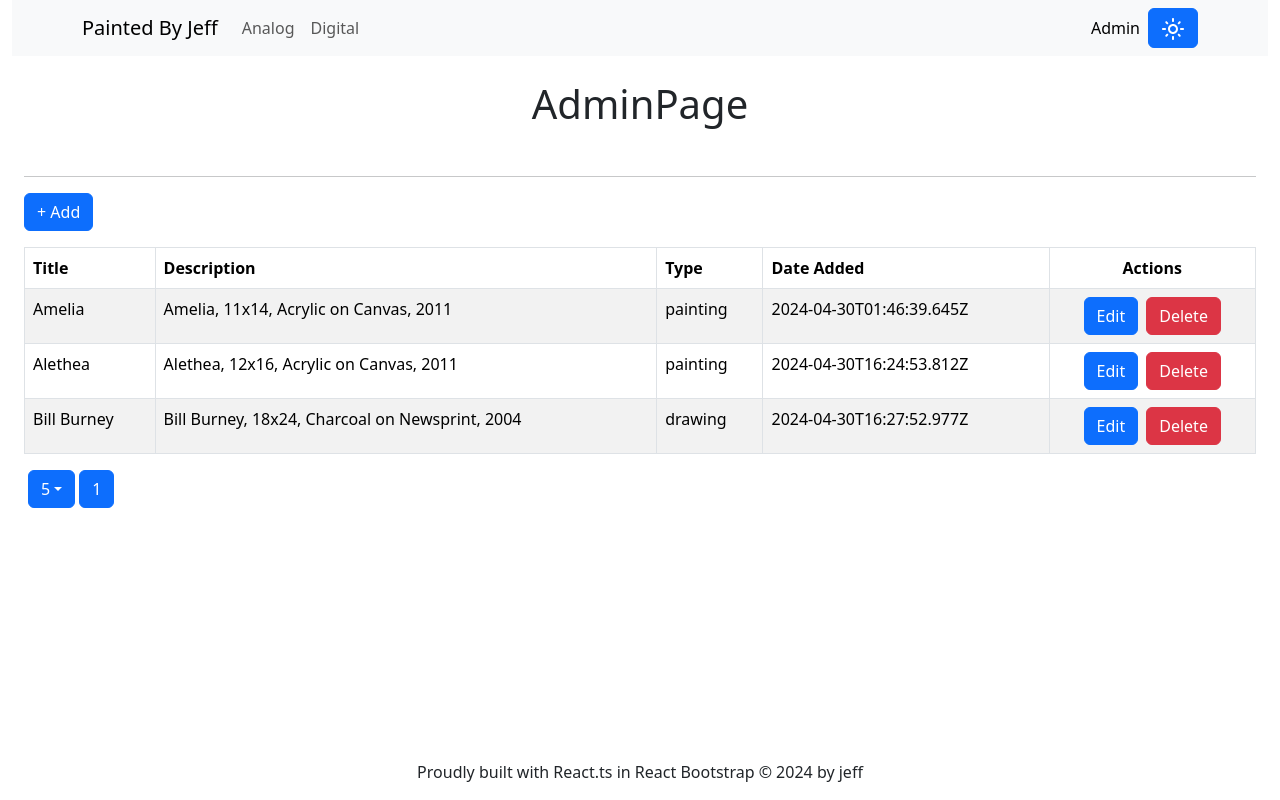
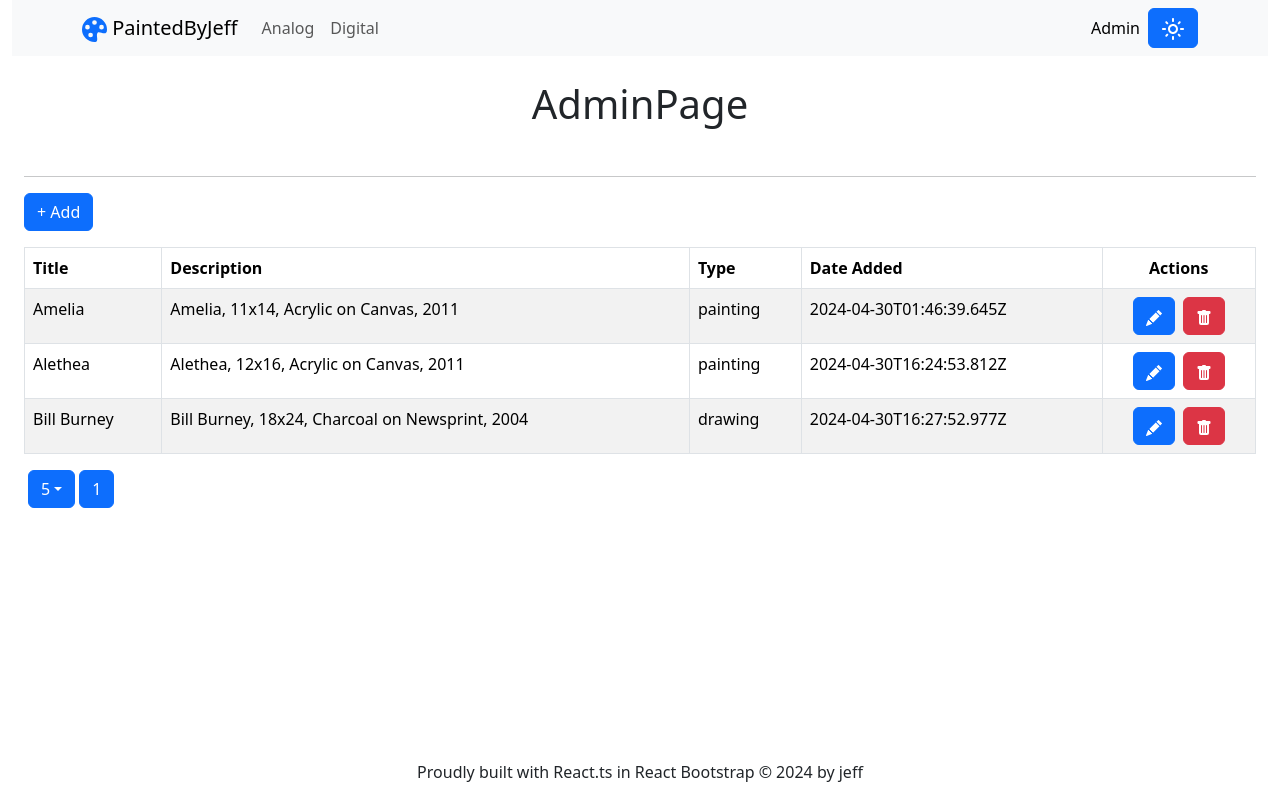
Before and after one commit to coderJeff8170/painted-by-jeff, a React (Vite) app: page /Admin in a window 1280 px wide. Built offline with nearby package versions, Linux system fonts and the light colour scheme.

Commit message:
adds icon support and delete modal

```diff
--- /dev/null
+++ b/src/assets/icons/DeleteIcon.tsx
@@ -0,0 +1,14 @@
+export const DeleteIcon: React.FC = () => {
+  return (
+    <svg
+      xmlns="http://www.w3.org/2000/svg"
+      width="16"
+      height="16"
+      fill="currentColor"
+      className="bi bi-trash-fill"
+      viewBox="0 0 16 16"
+    >
+      <path d="M2.5 1a1 1 0 0 0-1 1v1a1 1 0 0 0 1 1H3v9a2 2 0 0 0 2 2h6a2 2 0 0 0 2-2V4h.5a1 1 0 0 0 1-1V2a1 1 0 0 0-1-1H10a1 1 0 0 0-1-1H7a1 1 0 0 0-1 1zm3 4a.5.5 0 0 1 .5.5v7a.5.5 0 0 1-1 0v-7a.5.5 0 0 1 .5-.5M8 5a.5.5 0 0 1 .5.5v7a.5.5 0 0 1-1 0v-7A.5.5 0 0 1 8 5m3 .5v7a.5.5 0 0 1-1 0v-7a.5.5 0 0 1 1 0" />
+    </svg>
+  );
+};
--- /dev/null
+++ b/src/assets/icons/EditIcon.tsx
@@ -0,0 +1,14 @@
+export const EditIcon: React.FC = () => {
+  return (
+    <svg
+      xmlns="http://www.w3.org/2000/svg"
+      width="16"
+      height="16"
+      fill="currentColor"
+      className="bi bi-pencil-fill"
+      viewBox="0 0 16 16"
+    >
+      <path d="M12.854.146a.5.5 0 0 0-.707 0L10.5 1.793 14.207 5.5l1.647-1.646a.5.5 0 0 0 0-.708zm.646 6.061L9.793 2.5 3.293 9H3.5a.5.5 0 0 1 .5.5v.5h.5a.5.5 0 0 1 .5.5v.5h.5a.5.5 0 0 1 .5.5v.5h.5a.5.5 0 0 1 .5.5v.207zm-7.468 7.468A.5.5 0 0 1 6 13.5V13h-.5a.5.5 0 0 1-.5-.5V12h-.5a.5.5 0 0 1-.5-.5V11h-.5a.5.5 0 0 1-.5-.5V10h-.5a.5.5 0 0 1-.175-.032l-.179.178a.5.5 0 0 0-.11.168l-2 5a.5.5 0 0 0 .65.65l5-2a.5.5 0 0 0 .168-.11z" />
+    </svg>
+  );
+};
--- /dev/null
+++ b/src/components/common/DeleteModal.tsx
@@ -0,0 +1,62 @@
+import { FormEvent, useState } from "react";
+import Button from "react-bootstrap/Button";
+import Modal from "react-bootstrap/Modal";
+import Form from "react-bootstrap/Form";
+import axios from "axios";
+import { DeleteIcon } from "../../assets/icons/DeleteIcon";
+
+export const DeleteModal = (props: { id: string; }) => {
+  console.log(props.id);
+
+  const [show, setShow] = useState(false);
+
+  const handleClose = () => setShow(false);
+  const handleShow = () => setShow(true);
+
+  const handleSubmit = (event: FormEvent<HTMLFormElement>) => {
+    event.preventDefault();
+
+    axios
+      .delete(`http://localhost:3000/art/${props.id}`)
+      .then((response) => {
+        console.log(response);
+        //TODO: snackbar notification
+      })
+      .catch((error) => {
+        console.error(error);
+        //TODO: snackbar notification
+      });
+    handleClose();
+  };
+
+  return (
+    <>
+      <Button
+        variant="danger"
+        title="Delete"
+        aria-label="Delete"
+        aria-live="polite"
+        onClick={handleShow}
+      >
+        <DeleteIcon />
+      </Button>
+
+      <Modal show={show} onHide={handleClose}>
+        <Form onSubmit={handleSubmit}>
+          <Modal.Header closeButton>
+            <Modal.Title>Delete Artwork</Modal.Title>
+          </Modal.Header>
+          <Modal.Body>Are you sure?</Modal.Body>
+          <Modal.Footer>
+            <Button variant="secondary" onClick={handleClose}>
+              Cancel
+            </Button>
+            <Button variant="danger" type="submit">
+              Delete
+            </Button>
+          </Modal.Footer>
+        </Form>
+      </Modal>
+    </>
+  );
+};
--- a/src/components/common/Navigation.tsx
+++ b/src/components/common/Navigation.tsx
@@ -8,7 +8,25 @@
   return (
     <Navbar expand="md" className="bg-body-tertiary">
       <Container>
-        <Navbar.Brand href="/">Painted By Jeff</Navbar.Brand>
+        <Navbar.Brand
+          as={NavLink}
+          to="/"
+          title="Home page for PaintedByJeff"
+          aria-label="Home page for PaintedByJeff"
+          aria-live="polite"
+        >
+          <svg
+            xmlns="http://www.w3.org/2000/svg"
+            width="25"
+            height="25"
+            fill="#0D6EFD"
+            className="bi bi-palette-fill"
+            viewBox="0 0 16 16"
+          >
+            <path d="M12.433 10.07C14.133 10.585 16 11.15 16 8a8 8 0 1 0-8 8c1.996 0 1.826-1.504 1.649-3.08-.124-1.101-.252-2.237.351-2.92.465-.527 1.42-.237 2.433.07M8 5a1.5 1.5 0 1 1 0-3 1.5 1.5 0 0 1 0 3m4.5 3a1.5 1.5 0 1 1 0-3 1.5 1.5 0 0 1 0 3M5 6.5a1.5 1.5 0 1 1-3 0 1.5 1.5 0 0 1 3 0m.5 6.5a1.5 1.5 0 1 1 0-3 1.5 1.5 0 0 1 0 3" />
+          </svg>{" "}
+          PaintedByJeff
+        </Navbar.Brand>
         <Navbar.Toggle aria-controls="basic-navbar-nav" />
         <Navbar.Collapse id="basic-navbar-nav">
           <Nav className="me-auto">
--- a/src/components/common/PaginatedTable.tsx
+++ b/src/components/common/PaginatedTable.tsx
@@ -2,6 +2,8 @@
 import { Table, Pagination } from "react-bootstrap";
 import { StaticDataContext } from "../../context/StaticDataContext";
 import { Dropdown, DropdownButton, Button, Row, Col } from "react-bootstrap";
+import { EditIcon } from "../../assets/icons/EditIcon";
+import { DeleteModal } from "./DeleteModal";
 
 export const PaginatedTable = () => {
   const data2 = useContext(StaticDataContext);
@@ -53,14 +55,12 @@
     return items;
   };
 
-  //TODO: figure out how to make this a generic component by moving the data to a prop
+  //TODO: move the actions to a view above the table that shows only when a row is selected
   return (
     <>
       <Table striped bordered hover className="m-0">
         <thead>
           <tr>
-            {/* can we map the keys in the prop object coming in and use them to generate the headings? */}
-
             <th>Title</th>
             <th>Description</th>
             <th>Type</th>
@@ -76,10 +76,24 @@
               <td>{item.type}</td>
               <td>{item.datetime}</td>
               <td className="text-center">
-                <Button variant="primary" className="me-2">
-                  Edit
+                <Button
+                  variant="primary"
+                  className="me-2"
+                  title="Edit"
+                  aria-label="Edit"
+                  aria-live="polite"
+                >
+                  <EditIcon />
                 </Button>
-                <Button variant="danger">Delete</Button>
+                {/* <Button
+                  variant="danger"
+                  title="Delete"
+                  aria-label="Delete"
+                  aria-live="polite"
+                >
+                  <DeleteIcon />
+                </Button> */}
+                <DeleteModal id={item.id} />
               </td>
             </tr>
           ))}
--- a/src/routes/Analog.tsx
+++ b/src/routes/Analog.tsx
@@ -35,7 +35,7 @@
       <Container fluid>
         <Row>
           <Col>
-            <Header title="This is the analog page!" />
+            <Header title="Analog" />
           </Col>
         </Row>
 
```
Also changed, not shown: public/palette.svg.
